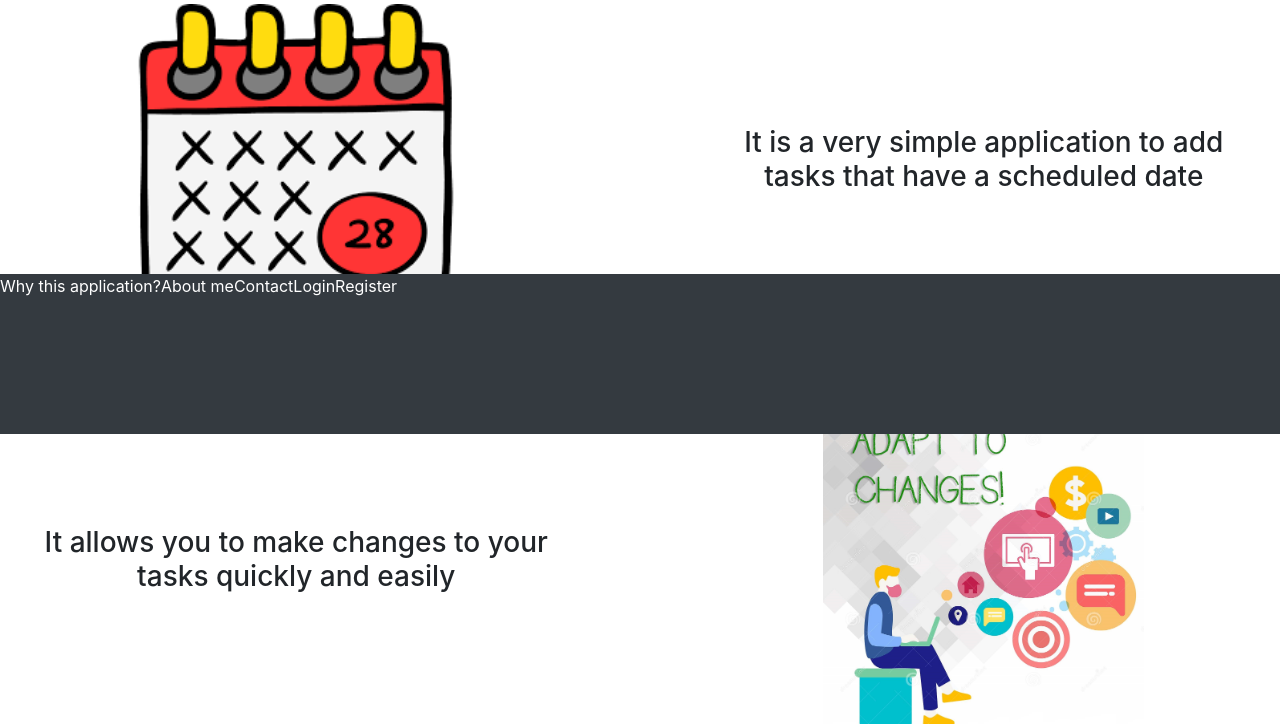
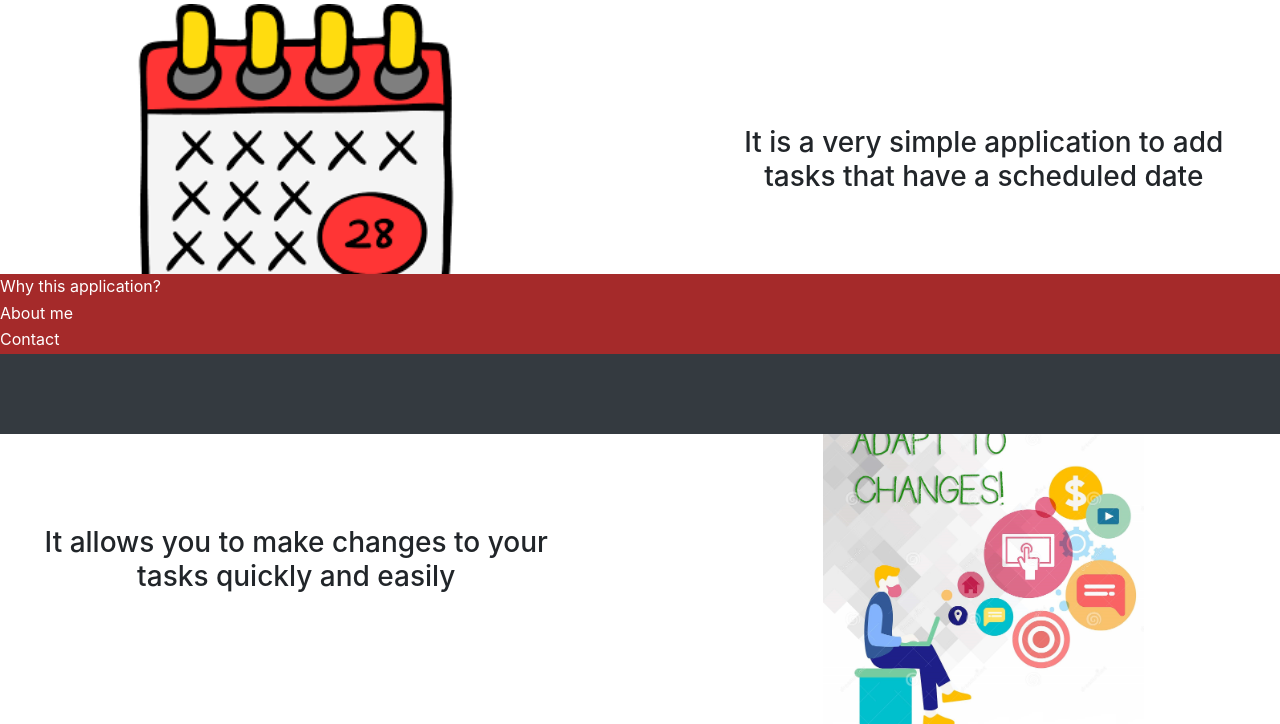
Before and after one commit to wilberpulido/Lista-de-tareas, a PHP site: page /view/whyUseApp.php in a window 1280 px wide. Shown: the part 526-1250 px from the top of the page. Run offline with PHP 8.4, Linux system fonts and the light colour scheme.

Commit message:
avance en el diseño para celulares

```diff
--- a/style/style.css
+++ b/style/style.css
@@ -2,10 +2,6 @@
     margin: 0px;
     padding: 0px;
     box-sizing: border-box;
-}
-
-ul li {
-    list-style: none;
 }
 
 .form{
@@ -28,36 +24,57 @@ ul li {
     overflow: auto;
 }
 /* navegador */
-
 header{
     position: fixed;
-    height: 30vh;
+    height: 20vh;
     width: 100vw;
-    top: 70vh;
+    top: 80vh;
+    left: 0;
+    right: 0;
     z-index: 10;
 }
-
+.other-submenu,
 .btn-menu{
-    position: relative;
+    position: absolute;
+    top: 10vh;
+    transition: top 1s;
     z-index: 1;
 }
-.narbar{
+.other-submenu{
+    right: 5vw;
+}
+.btn-menu{
+    left: 5vw;
+}
+.navegbar{
     position: absolute;
     width: 100vw;
     height: 20vh;
-    top: 30vh;
-    transition: top 2s;
+    top: 20vh;
+    transition: top 1s;
+
+}
+.navegbar:focus{
+    top: 8vh;
 }
 .btn-menu:focus {
     background-color: blueviolet;
+    top: 0vh;
 }
-
-header .btn-menu:focus ~ .narbar{
-    top: 10vh;
+header div .btn-menu:focus ~ .navegbar{
+    top: 8vh;
     z-index: 5;
 }
-
-.narbar li a{
+header div .navegbar:focus ~ .btn-menu{
+    top: 0vh;
+}
+header div .btn-menu:focus ~ .other-submenu{
+    top: 0vh;
+}
+header div .navegbar:focus ~ .other-submenu{
+    top: 0vh;
+}
+.navegbar li a{
     color: white;
     font-size: 2vh;
 }
@@ -69,13 +86,16 @@ ul{
 }
 ul li {
     display: inline-block;
+    list-style: none;
+    width: 100vw;
+    height: 3.33vh;
+    background-color: brown;
 }
-
 
  /* homestyle */
 .withoutLogin{
     height: 80vh;
-    width: 100%;
+    width: 100vw;
     position: absolute;
     left: 0;
     top: 0;
--- a/view/landingPage/header.php
+++ b/view/landingPage/header.php
@@ -1,4 +1,4 @@
-<ul class="narbar navbar-dark bg-dark row">
+<ul class="navegbar navbar-dark bg-dark">
     <li>
         <a href="<?php echo $whyUseUrl ?>">
             Why this application?
@@ -14,14 +14,4 @@
             Contact
         </a>
     </li>
-    <li>
-        <a href="<?php echo $loginUrl ?>">
-            Login
-        </a>
-    </li>
-    <li>
-        <a href="<?php echo $registerUrl ?>">
-            Register
-        </a>
-    </li>
 </ul>
```
Also changed, not shown: index.php (+8 -1 lines).
